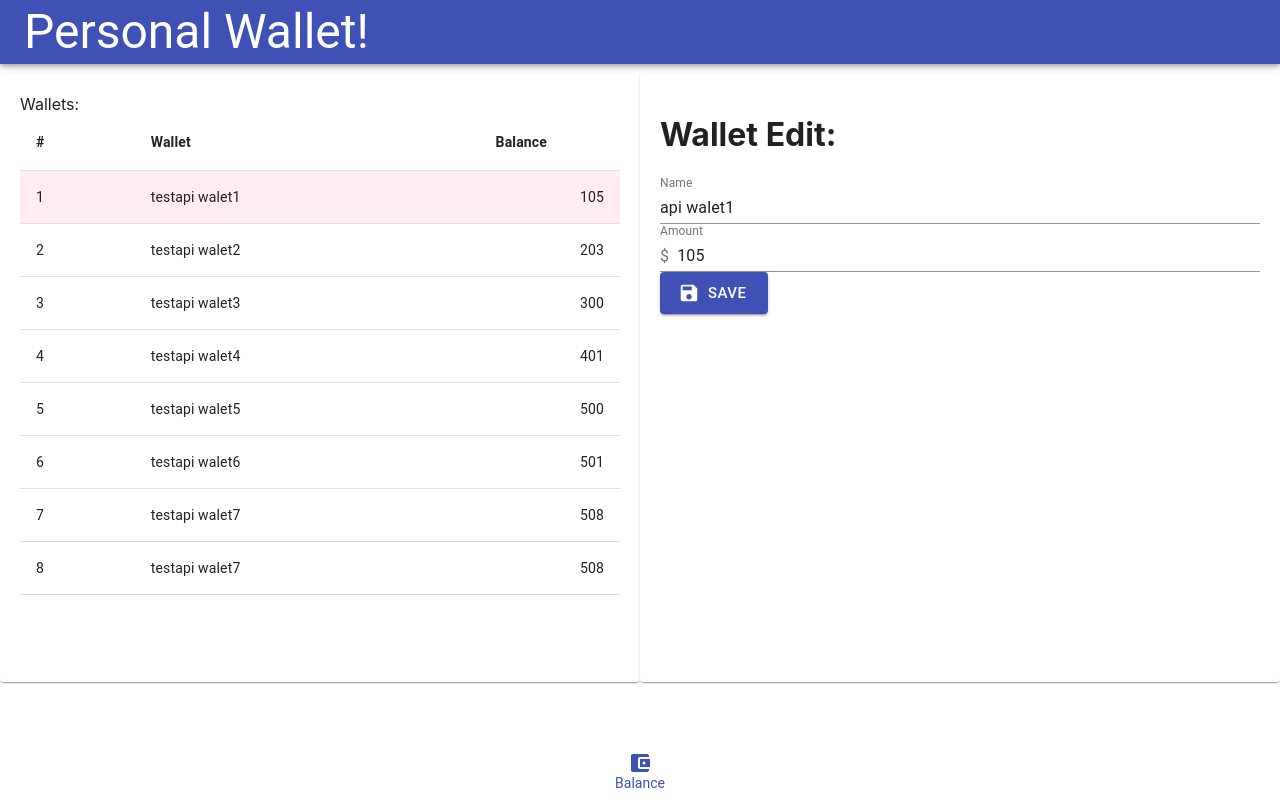
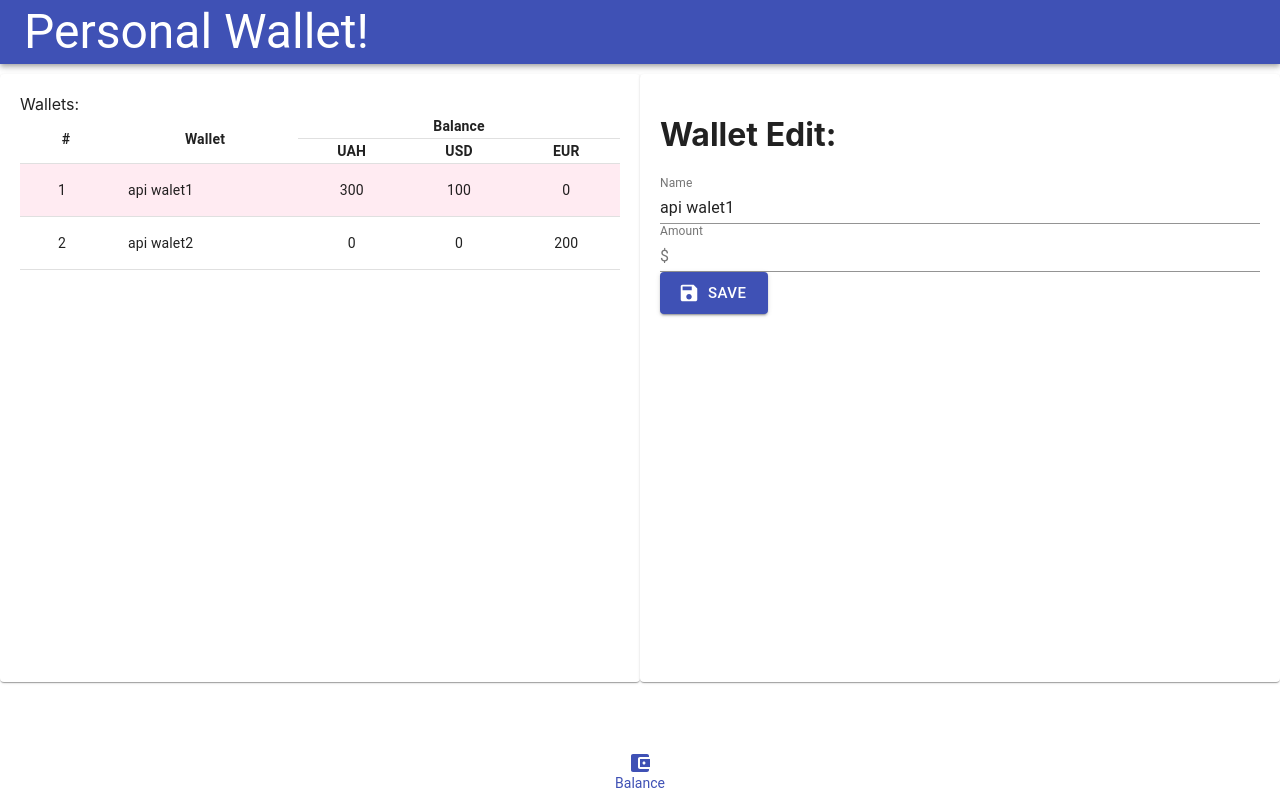
Before and after one commit to mvLaboratory/walletDemo, a React (Create React App) app: page / in a window 1280 px wide. Built offline with nearby package versions, Linux system fonts and the light colour scheme; data requests are answered from the project's data file.

Commit message:
multu currency remainders

```diff
--- a/mockDb.json
+++ b/mockDb.json
@@ -3,43 +3,44 @@
     {
       "id": 1,
       "name": "api walet1",
-      "value": "105"
+      "remainders": [
+        {
+          "currency": "2",
+          "value": "100"
+        },
+        {
+          "currency": "1",
+          "value": "300"
+        }
+      ]
     },
     {
+      "id": 2,
       "name": "api walet2",
-      "value": "203",
-      "id": 2
+      "remainders": [
+        {
+          "currency": 3,
+          "value": "200"
+        }
+      ]
+    }
+  ],
+
+  "currency": [
+    {
+      "id": 1,
+      "name": "UAH",
+      "symb": "₴"
+    },
+    {
+      "id": 2,
+      "name": "USD",
+      "symb": "$"
     },
     {
       "id": 3,
-      "name": "api walet3",
-      "value": 300
-    },
-    {
-      "id": 4,
-      "name": "api walet4",
-      "value": "401"
-    },
-    {
-      "id": 5,
-      "name": "api walet5",
-      "value": 500
-    },
-    {
-      "id": 6,
-      "name": "api walet6",
-      "value": 501
-    },
-    {
-      "id": 7,
-      "name": "api walet7",
-      "value": 508
-    },
-    {
-      "Id": 17,
-      "name": "api walet7",
-      "value": 508,
-      "id": 8
+      "name": "EUR",
+      "symb": "€"
     }
   ]
 }
--- a/src/App.css
+++ b/src/App.css
@@ -39,4 +39,5 @@ header {
 
 .MuiTableHead-root .MuiTableCell-head {
   font-weight: 700;
+  padding: 0%;
 }
--- a/src/Components/Balance/BalancePage.js
+++ b/src/Components/Balance/BalancePage.js
@@ -2,8 +2,8 @@ import React from "react";
 import { connect } from "react-redux";
 import WalletsList from "./WalletsList.js"
 import WalletInfo from "./WalletInfo.js"
-import { loadWaletsBalance } from "../../actions/waletActions.js";
 import { saveWallet } from "../../actions/waletActions.js";
+import { loadWaletsBalance, loadCurrency } from "../../actions/waletActions.js";
 
 import { Grid } from '@material-ui/core'
 
@@ -14,6 +14,7 @@ class BalancePage extends React.Component {
   }
 
   componentDidMount() {
+    this.props.dispatch(loadCurrency());
     this.props.dispatch(loadWaletsBalance());
   }
 
@@ -45,14 +46,7 @@ class BalancePage extends React.Component {
   saveWalletHandler = () => {
     const { activeWallet } = this.state;
     this.props.dispatch(saveWallet(activeWallet));
-    //alert(activeWallet.name + ':' + activeWallet.value);
   }
-
-  // handleSubmit = async event => {
-  //   event.preventDefault();
-  //   addWalet(this.state.newWaletName, 0);
-  //   this.setState({ newWaletName: "" });
-  // };
 
   render() {
     const styles = {
@@ -63,8 +57,8 @@ class BalancePage extends React.Component {
         overflowY: 'auto'
       }
     }
-    const { balance } = this.props;
-    const {activeWallet} = this.state;
+    const { balance, currency } = this.props;
+    const { activeWallet } = this.state;
 
     return (
       <Grid container>
@@ -74,6 +68,7 @@ class BalancePage extends React.Component {
             selectWalletHandler={this.handleWalletSelect}
             selectedWallet={activeWallet}
             wallets={balance}
+            currencyList={currency}
           />
         </Grid>
         <Grid item sm>
@@ -93,6 +88,7 @@ class BalancePage extends React.Component {
 const mapStateToProps = function(state) {
    return {
      balance: state.items,
+     currency: state.currency,
      loading: state.loading,
      error: state.error
    };
--- a/src/Components/Balance/WalletInfo.js
+++ b/src/Components/Balance/WalletInfo.js
@@ -1,4 +1,4 @@
-import React, { useState } from "react";
+import React from "react";
 import { Paper} from '@material-ui/core'
 import Button from '@material-ui/core/Button';
 import Input from '@material-ui/core/Input';
--- a/src/Components/Balance/WalletsList.js
+++ b/src/Components/Balance/WalletsList.js
@@ -2,8 +2,18 @@ import React from "react";
 import { Paper, Table, TableBody, TableCell, TableHead, TableRow} from '@material-ui/core'
 
 class WalletsList extends React.Component {
+  getCurrencyReminder(currency, wallet) {
+        // wallet.remainders.map(remainder =>
+                        // <TableCell align="center">{remainder.value}</TableCell>)
+                        // currencyList.map(currency =>
+                        //   <TableCell align="center">{wallet.remainders.find(x => x.currency === currency.id).value || 0}</TableCell>)
+                        debugger;
+    var reminder = wallet.remainders.find(x => x.currency == currency.id) || {value: 0}
+    return reminder.value;
+  }
+
   render() {
-    const { styles, selectWalletHandler, wallets, selectedWallet } = this.props;
+    const { styles, selectWalletHandler, wallets, currencyList, selectedWallet } = this.props;
     return (
       <Paper style={styles.Paper}>
           <div className="Balance">
@@ -12,9 +22,14 @@ class WalletsList extends React.Component {
               <Table aria-label="a dense table">
                 <TableHead>
                   <TableRow>
-                    <TableCell size="small">#</TableCell>
-                    <TableCell>Wallet</TableCell>
-                    <TableCell align="center">Balance</TableCell>
+                    <TableCell align="center" size="small" rowSpan={2}>#</TableCell>
+                    <TableCell align="center" rowSpan={2}>Wallet</TableCell>
+                    <TableCell align="center" colSpan={3}>Balance</TableCell>
+                  </TableRow>
+                  <TableRow>
+                    {currencyList.map(currency => (
+                      <TableCell align="center">{currency.name}</TableCell>
+                    ))}
                   </TableRow>
                 </TableHead>
                 <TableBody>
@@ -24,9 +39,15 @@ class WalletsList extends React.Component {
                       hover onClick={() => {selectWalletHandler(wallet.id);}}
                       selected={selectedWallet && selectedWallet.id === wallet.id}
                     >
-                        <TableCell size="small">{wallet.id}</TableCell>
-                        <TableCell>test{wallet.name}</TableCell>
-                        <TableCell align="right">{wallet.value}</TableCell>
+                      <TableCell align="center" size="small">{wallet.id}</TableCell>
+                      <TableCell align="left">{wallet.name}</TableCell>
+                      {
+                        // wallet.remainders.map(remainder =>
+                        // <TableCell align="center">{remainder.value}</TableCell>)
+                        currencyList.map(currency =>
+                          <TableCell align="center">{this.getCurrencyReminder(currency, wallet)}</TableCell>)
+                      }
+
                     </TableRow>
                   ))}
                   </TableBody>
--- a/src/actions/waletActions.js
+++ b/src/actions/waletActions.js
@@ -13,6 +13,22 @@ export function loadWaletsBalance() {
         return responseData;
       })
       .catch(error => dispatch(loadWaletsBalanceFailure(error)));
+  };
+}
+
+export function loadCurrency() {
+  return dispatch => {
+    dispatch(loadCurrencyBegin());
+    return axios
+      .get("http://localhost:30001/currency")
+      .then(response => {
+        return response.data;
+      })
+      .then(responseData => {
+        dispatch(loadCurrencySuccess(responseData));
+        return responseData;
+      })
+      .catch(error => dispatch(loadCurrencyFailure(error)));
   };
 }
 
@@ -59,6 +75,10 @@ export const SAVE_WALLET_BEGIN = "SAVE_WALLET_BEGIN";
 export const SAVE_WALLET_SUCCESS = "SAVE_WALLET_SUCCESS";
 export const SAVE_WALLET_FAILURE = "SAVE_WALLET_FAILURE";
 
+export const LOAD_CURRENCY_BEGIN = "LOAD_CURRENCY_BEGIN";
+export const LOAD_CURRENCY_SUCCESS = "LOAD_CURRENCY_SUCCESS";
+export const LOAD_CURRENCY_FAILURE = "LOAD_CURRENCY_FAILURE";
+
 export const ADD_WALETS_BEGIN = "ADD_WALETS_BEGIN";
 export const ADD_WALETS_SUCCESS = "ADD_WALETS_SUCCESS";
 export const ADD_WALETS_FAILURE = "ADD_WALETS_FAILURE";
@@ -93,6 +113,23 @@ export const saveWalletFailure = error => ({
 });
 
 
+
+export const loadCurrencyBegin = () => ({
+  type: LOAD_CURRENCY_BEGIN
+});
+
+export const loadCurrencySuccess = (currency) => ({
+  type: LOAD_CURRENCY_SUCCESS,
+  payload: {currency}
+});
+
+export const loadCurrencyFailure = error => ({
+  type: LOAD_CURRENCY_FAILURE,
+  payload: { error }
+});
+
+
+
 export const addWaletBegin = () => ({
   type: ADD_WALETS_BEGIN
 });
--- a/src/reducers/waletReducer.js
+++ b/src/reducers/waletReducer.js
@@ -5,6 +5,9 @@ import {
   SAVE_WALLET_BEGIN,
   SAVE_WALLET_SUCCESS,
   SAVE_WALLET_FAILURE,
+  LOAD_CURRENCY_BEGIN,
+  LOAD_CURRENCY_SUCCESS,
+  LOAD_CURRENCY_FAILURE,
   ADD_WALETS_BEGIN,
   ADD_WALETS_SUCCESS,
   ADD_WALETS_FAILURE
@@ -14,7 +17,9 @@ const defaultBalance = [];
 
 const initialState = {
   items: defaultBalance,
+  currency: [],
   loading: false,
+  currencyLoading: false,
   saveWalletLoading: false,
   saveWalletResult: false,
   error: null
@@ -77,6 +82,28 @@ export default function waletReducer(state = initialState, action) {
         items: []
       };
 
+    case LOAD_CURRENCY_BEGIN:
+      return {
+        ...state,
+        currencyLoading: true,
+        error: null
+      };
+
+    case LOAD_CURRENCY_SUCCESS:
+      return {
+        ...state,
+        currencyLoading: false,
+        currency: action.payload.currency
+      };
+
+    case LOAD_CURRENCY_FAILURE:
+      return {
+        ...state,
+        currencyLoading: false,
+        error: action.payload.error,
+        items: []
+      };
+
 
     case ADD_WALETS_BEGIN:
       return {
```
Lines whose indentation alone changed are shown as unchanged.
